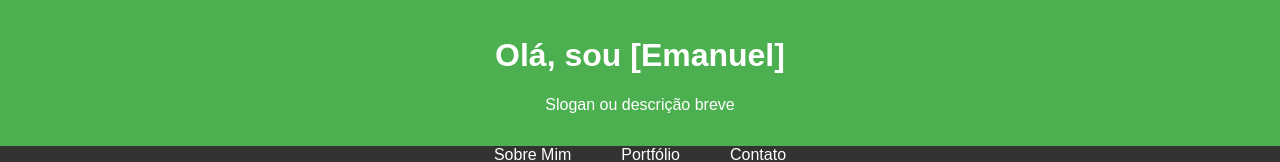
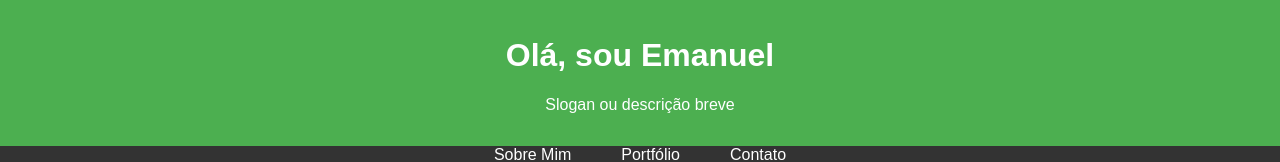
Before and after one commit to Emanuelrtfg/emanuelgouveia, a plain HTML site: page index.html in a window 1280 px wide. Shown: the top 162 px of the page. Drawn offline with Linux system fonts and the light colour scheme.

Commit message:
Update index.html

```diff
--- a/index.html
+++ b/index.html
@@ -8,7 +8,7 @@
 </head>
 <body>
     <header>
-        <h1>Olá, sou [Emanuel]</h1>
+        <h1>Olá, sou Emanuel</h1>
         <p>Slogan ou descrição breve</p>
     </header>
     <nav>
```
